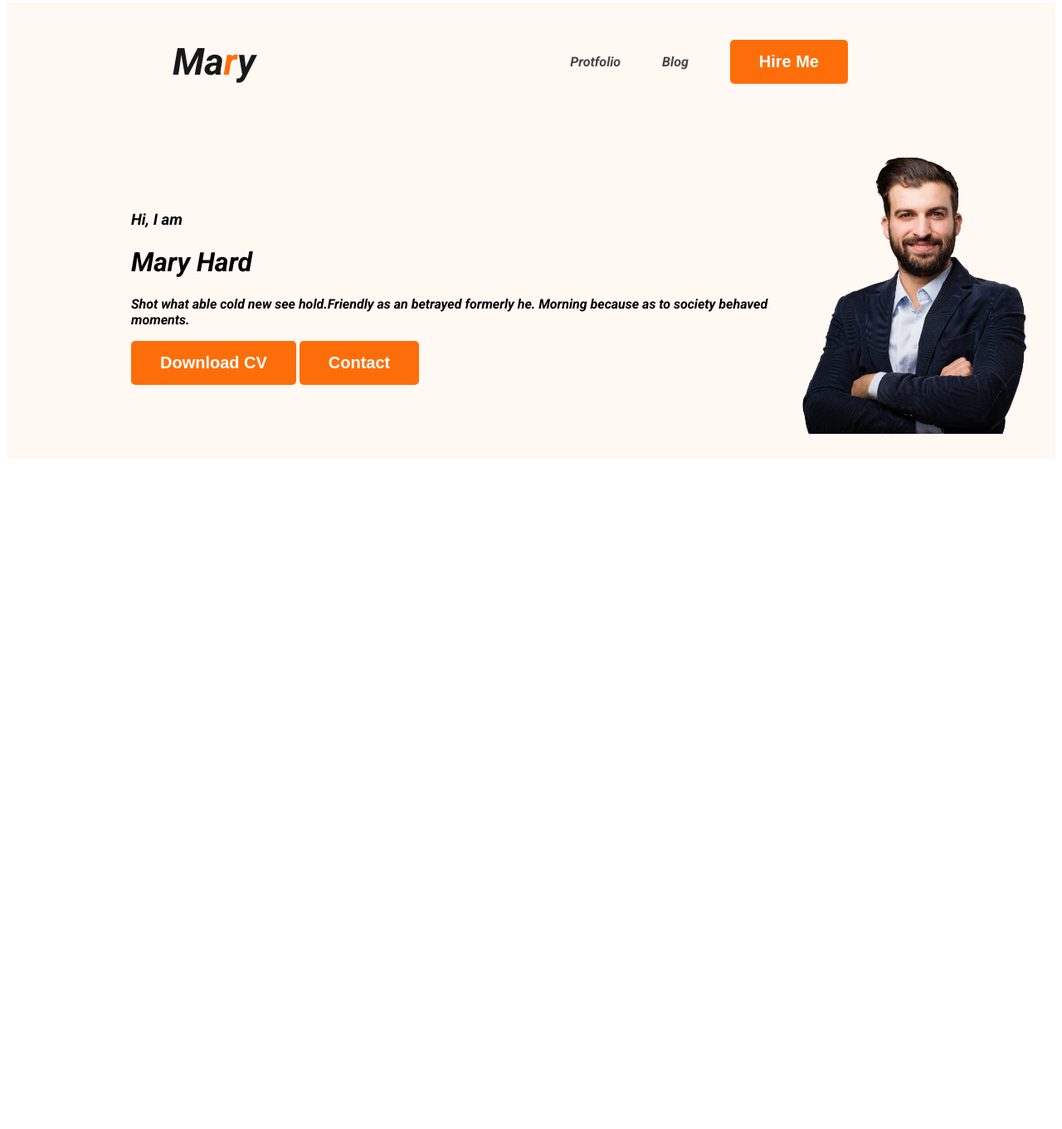
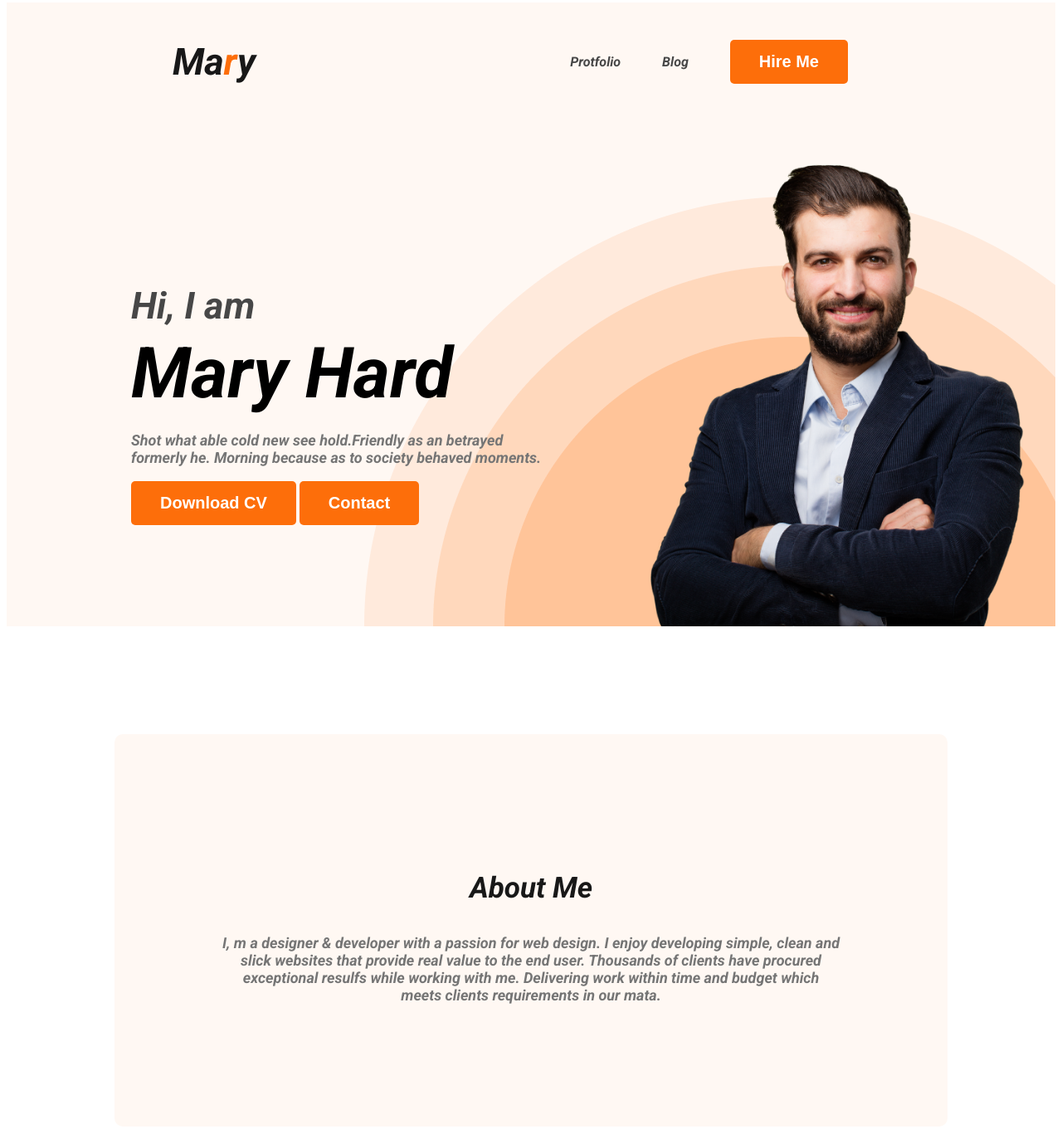
Before and after one commit to abuazzzam/developer-protfolio, a plain HTML site: page index.html in a window 1280 px wide. Shown: the part 5-1366 px from the top of the page at 83% size. Before the commit the page ends 800 px from the top, so only its background shows below. Drawn offline with Linux system fonts and the light colour scheme.

Commit message:
add-section

```diff
--- a/index.html
+++ b/index.html
@@ -30,17 +30,20 @@
             <div class="banner-content">
                 <h3 class="banner-greeting">Hi, I am</h3>
                 <h1 class="main-heading">Mary Hard</h1>
-                <p>Shot what able cold new see hold.Friendly as an betrayed formerly he. Morning because as to society
-                    behaved moments.</p>
+                <p class="banner-des">Shot what able cold new see hold.Friendly as an betrayed formerly he. Morning because as to society behaved moments.</p>
                 <button class="btn-primary">Download CV</button>
                 <button class="btn-primary">Contact</button>
             </div>
             <img class="profile-pic" src="images/hardy.png" alt="">
         </div>
     </header>
+<body>
 
     <main>
-
+        <section class="about">
+        <h3 class="section-title">About Me</h3>
+        <p class="section-des">I, m a designer & developer with a passion for web design. I enjoy developing simple, clean and slick websites that provide real value to the end user. Thousands of clients have procured exceptional resulfs while working with me. Delivering work within time and budget which meets clients requirements in our mata.</p>
+        </section>
     </main>
 
     <footer>
--- a/styles.css
+++ b/styles.css
@@ -18,9 +18,21 @@ body {
     color: white;
     font-weight: 700;
     padding: 15px 35px;
+}
+
+.section-title{
+    color: #181818;
+    text-align: center;
+    font-size: 35px;
+    font-weight: 700;
 
 }
-
+.section-des{
+color: #757575;
+text-align: center;
+font-size: 18px;
+font-weight: 400;
+}
 /* nav related style */
 nav {
     display: flex;
@@ -50,14 +62,46 @@ nav a {
     color: #474747;
 }
 header{
-    background: #FFF8F3;;
+    background: #FFF8F3;
+    background-image: url(images/header_bg.png);
+    background-repeat: no-repeat;
+    background-position: bottom right;
 }
 .banner{
-    padding: 30px 30px 30px 150px;
+    padding: 30px 30px 0px 150px;
     display: flex;
     align-items: center;
+    justify-content: space-between;
+}
+.banner-content{
+    max-width: 500px;
+}
+
+.banner-des{
+    color: #757575;
+    font-size: 18px;
+    font-weight: 400;
 }
 .banner .profile-pic{
-    width: 300px;
+    width: 500px;
+}
+.banner-greeting{
+    font-size: 45px;
+    color: #474747;
+    margin-bottom: 0;
+}
+.main-heading{
+    font-size: 85px;
+    font-weight: 700;
+    margin-top: 5px;
+    margin-bottom: 20px;
+}
+
+/* Main section style */
+.about{
+    padding: 130px;
+    border-radius: 10px;
+    background: #FFF8F3;
+    margin: 130px;
 
 }
```
